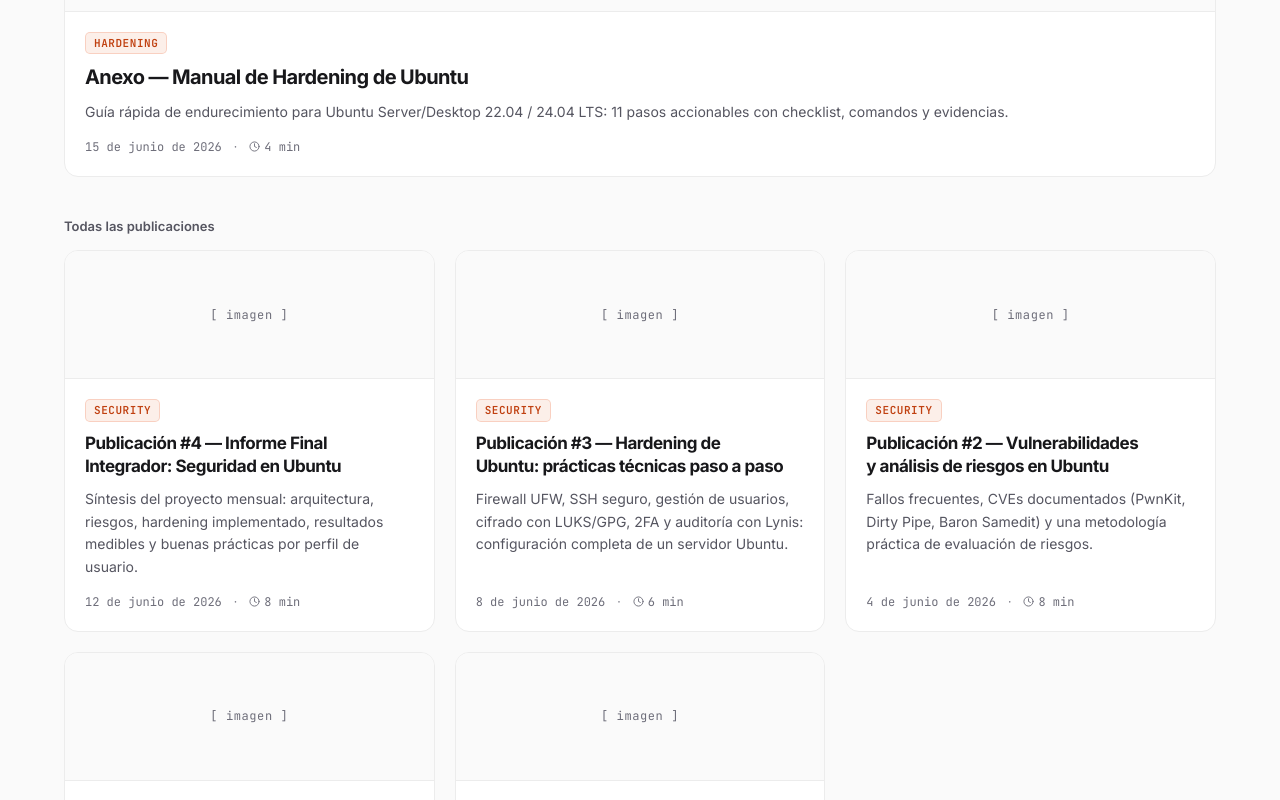
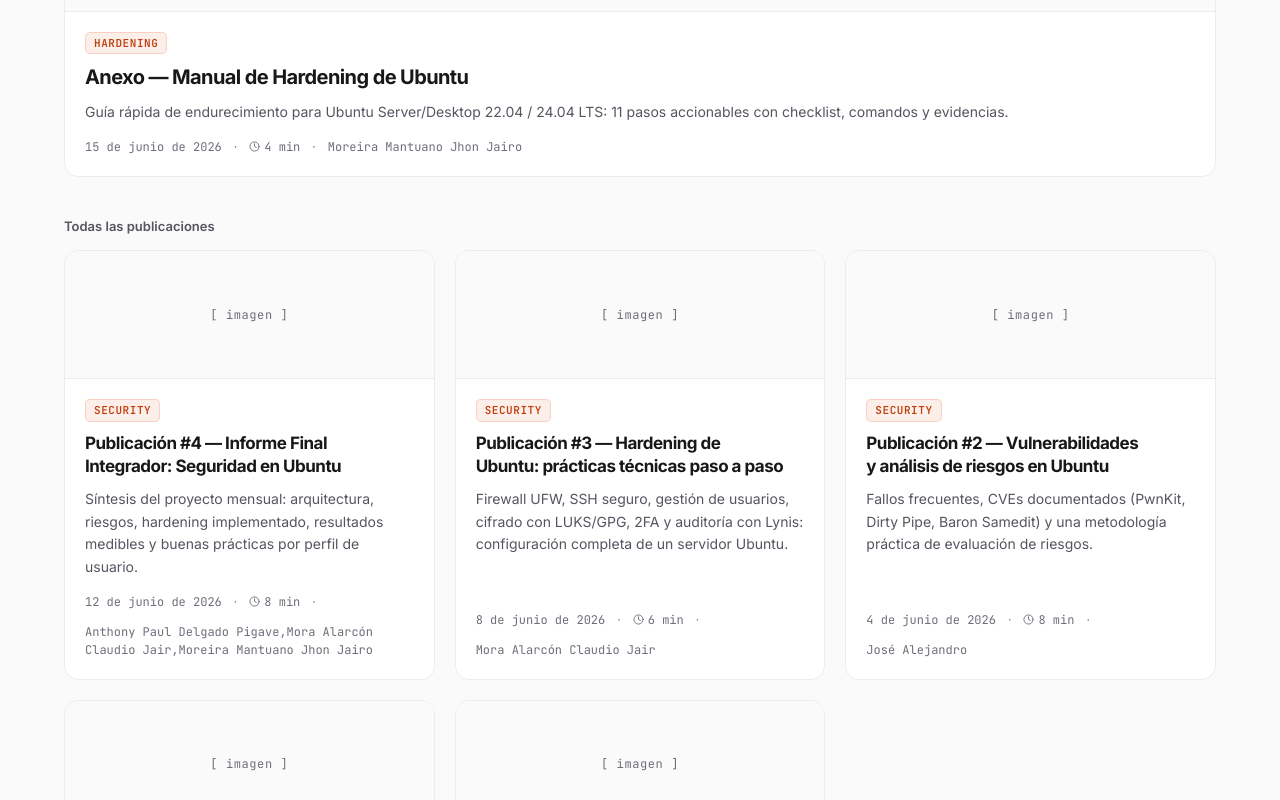
Before and after one commit to anthpaul/blog, a Next.js app: page / in a window 1280 px wide. Shown: the part 580-1380 px from the top of the page. Built offline with nearby package versions, Linux system fonts and the light colour scheme.

Commit message:
listo autores

```diff
--- a/app/publicaciones/[slug]/page.tsx
+++ b/app/publicaciones/[slug]/page.tsx
@@ -43,13 +43,12 @@ export default async function PostPage({ params }: Props) {
   const headings = extractHeadings(post.content);
   const seriesPosts = allPosts.filter((p) => p.slug !== slug).slice(0, 5);
 
-  const initials = (post.author ?? "A")
+  const chip = post.tags[0] ?? "ubuntu";
+  const initials = String(post.author || "A")
     .split(/\s+/)
     .map((w) => w[0].toUpperCase())
     .join("")
     .slice(0, 2);
-
-  const chip = post.tags[0] ?? "ubuntu";
 
   return (
     <>
@@ -80,6 +79,14 @@ export default async function PostPage({ params }: Props) {
 
           {/* Meta row */}
           <div className="flex flex-wrap items-center gap-3">
+            {post.author && (
+                  <div className="flex items-center gap-2">
+                   <span className="flex h-7 w-7 shrink-0 items-center justify-center rounded-full bg-brand font-brand text-[11px] font-bold text-white">
+                       {initials}
+                     </span>
+                     <span className="text-[14px] font-medium text-ink">{post.author}</span>
+                    </div>
+                 )}
             <div className="flex flex-wrap items-center gap-2.5">
               <span className="font-mono text-[12px] text-subtle">
                 {formatDate(post.date)}
--- a/components/PostCard.tsx
+++ b/components/PostCard.tsx
@@ -1,5 +1,5 @@
 import Link from "next/link";
-import { Clock, User } from "lucide-react";
+import { Clock } from "lucide-react";
 import type { PostMeta } from "@/lib/posts";
 import { formatDate } from "@/lib/utils";
 
@@ -59,6 +59,12 @@ export default function PostCard({
             <Clock size={11} />
             {post.readingTime} min
           </span>
+          {post.author && (
+            <>
+              <span className="text-[12px] text-subtle">·</span>
+              <span className="font-mono text-[12px] text-subtle">{post.author}</span>
+            </>
+          )}
         </div>
       </div>
     </article>
--- a/content/00-indice-guia.md
+++ b/content/00-indice-guia.md
@@ -2,7 +2,7 @@
 title: "Índice y Guía del Blog — Seguridad Informática en Ubuntu"
 date: "2026-05-28"
 description: "Guía de navegación del proyecto: estructura de las 4 publicaciones, criterios de la rúbrica, evidencias requeridas e infografías a producir."
-author: "anthpaul"
+author: "Anthony Paul Delgado Pigave"
 tags: ["security", "ubuntu", "guia", "rubrica"]
 ---
 
--- a/content/01-fundamentos.md
+++ b/content/01-fundamentos.md
@@ -2,7 +2,7 @@
 title: "Publicación #1 — Fundamentos de la seguridad en Ubuntu"
 date: "2026-06-01"
 description: "Arquitectura, modelo de permisos y mecanismos nativos de protección: kernel, POSIX, AppArmor, sandboxing, LUKS y PAM."
-author: "anthpaul"
+author: "Anthony Paul Delgado Pigave"
 tags: ["security", "OS", "ubuntu", "architecture"]
 ---
 
--- a/content/02-vulnerabilidades.md
+++ b/content/02-vulnerabilidades.md
@@ -2,7 +2,7 @@
 title: "Publicación #2 — Vulnerabilidades y análisis de riesgos en Ubuntu"
 date: "2026-06-04"
 description: "Fallos frecuentes, CVEs documentados (PwnKit, Dirty Pipe, Baron Samedit) y una metodología práctica de evaluación de riesgos."
-author: "anthpaul"
+author: "José Alejandro"
 tags: ["security", "vulnerabilities", "CVE", "ubuntu"]
 ---
 
--- a/content/03-hardening.md
+++ b/content/03-hardening.md
@@ -2,7 +2,7 @@
 title: "Publicación #3 — Hardening de Ubuntu: prácticas técnicas paso a paso"
 date: "2026-06-08"
 description: "Firewall UFW, SSH seguro, gestión de usuarios, cifrado con LUKS/GPG, 2FA y auditoría con Lynis: configuración completa de un servidor Ubuntu."
-author: "anthpaul"
+author: "Mora Alarcón Claudio Jair"
 tags: ["security", "hardening", "ubuntu", "ssh", "firewall"]
 ---
 
--- a/content/04-informe-final.md
+++ b/content/04-informe-final.md
@@ -2,7 +2,7 @@
 title: "Publicación #4 — Informe Final Integrador: Seguridad en Ubuntu"
 date: "2026-06-12"
 description: "Síntesis del proyecto mensual: arquitectura, riesgos, hardening implementado, resultados medibles y buenas prácticas por perfil de usuario."
-author: "anthpaul"
+author: ["Anthony Paul Delgado Pigave", "Mora Alarcón Claudio Jair", "Moreira Mantuano Jhon Jairo"]
 tags: ["security", "ubuntu", "final", "hardening"]
 ---
 
--- a/content/05-manual-hardening.md
+++ b/content/05-manual-hardening.md
@@ -2,7 +2,7 @@
 title: "Anexo — Manual de Hardening de Ubuntu"
 date: "2026-06-15"
 description: "Guía rápida de endurecimiento para Ubuntu Server/Desktop 22.04 / 24.04 LTS: 11 pasos accionables con checklist, comandos y evidencias."
-author: "anthpaul"
+author: "Moreira Mantuano Jhon Jairo"
 tags: ["hardening", "manual", "ubuntu", "checklist"]
 ---
 
--- a/lib/posts.ts
+++ b/lib/posts.ts
@@ -4,6 +4,7 @@ import matter from "gray-matter";
 import { headingSlug, readingTime } from "@/lib/utils";
 
 const contentDir = path.join(process.cwd(), "content");
+
 
 export interface PostMeta {
   slug: string;
@@ -37,7 +38,7 @@ export function getAllPosts(): PostMeta[] {
         title: data.title ?? slug,
         date: data.date ?? "",
         description: data.description ?? "",
-        author: data.author ?? "",
+        author: data.author ? String(data.author) : "",
         tags: Array.isArray(data.tags) ? data.tags : [],
         readingTime: readingTime(content),
       };
```
